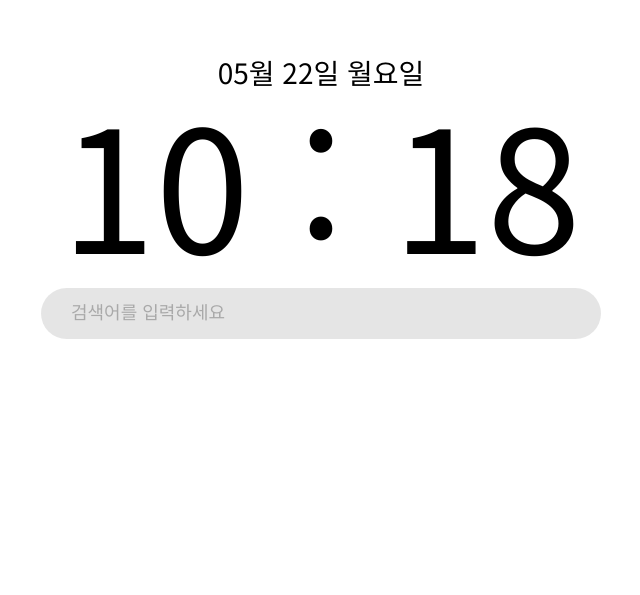
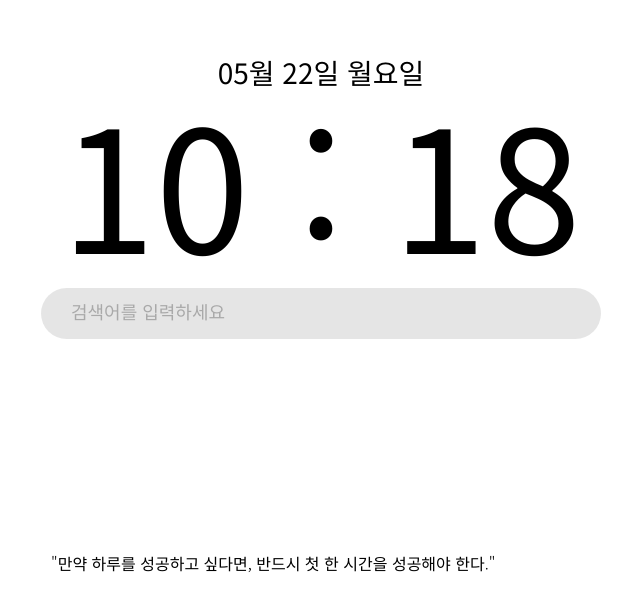
Before and after one commit to hj9118/chromePage, a plain HTML site: page index.html in a window 1280 px wide. Shown: the part 205-800 px from the top of the page, without its empty margins (319-959 px from the left). Drawn offline with Linux system fonts and the light colour scheme; no server answers.

Commit message:
명언 추가

```diff
--- a/index.html
+++ b/index.html
@@ -23,9 +23,13 @@
         <div class="search">
           <input id="search-input" placeholder="검색어를 입력하세요" />
         </div>
+        <div class="quote" id="quote">
+          명언
+        </div>
       </div>
     </div>
     <script src="./clock.js"></script>
     <script src="./search.js"></script>
+    <script src="./quote.js"></script>
   </body>
 </html>
--- a/main.css
+++ b/main.css
@@ -58,3 +58,14 @@ body {
   outline: none;
   box-shadow: 0 0 5px rgba(0, 0, 0, 0.6);
 }
+
+.quote {
+  font-size: var(--small);
+  position: fixed;
+  bottom: 0;
+  max-width: 800px;
+  padding: 0 10px;
+  margin-bottom: 20px;
+  font-weight: 300;
+  text-align: center;
+}
--- /dev/null
+++ b/quote.js
@@ -0,0 +1,36 @@
+const API_URL =
+  'https://port-0-random-quote-4uvg2mleme84ru.sel3.cloudtype.app/';
+const quoteEl = document.getElementById('quote');
+const quoteItem = localStorage.getItem('quote');
+
+const getQuote = async () => {
+  try {
+    const data = await fetch(API_URL).then((res) => res.json());
+    const result = data[1].respond;
+    setQuote(result);
+  } catch (err) {
+    console.log(`err : ${err}`);
+    setQuote('만약 하루를 성공하고 싶다면, 반드시 첫 한 시간을 성공해야 한다.');
+  }
+};
+
+const nowDate = new Date();
+const month = nowDate.getMonth() + 1;
+const date = nowDate.getDate();
+
+const setQuote = (result) => {
+  let quote = { createDate: `${month}-${date}`, quoteData: result };
+  localStorage.setItem('quote', JSON.stringify(quote));
+  quoteEl.textContent = `"${result}"`;
+};
+
+if (quoteItem) {
+  let { createDate, quoteData } = JSON.parse(quoteItem);
+  if (createDate === `${month}-${date}`) {
+    quoteEl.textContent = `"${quoteData}"`;
+  } else {
+    getQuote();
+  }
+} else {
+  getQuote();
+}
```
